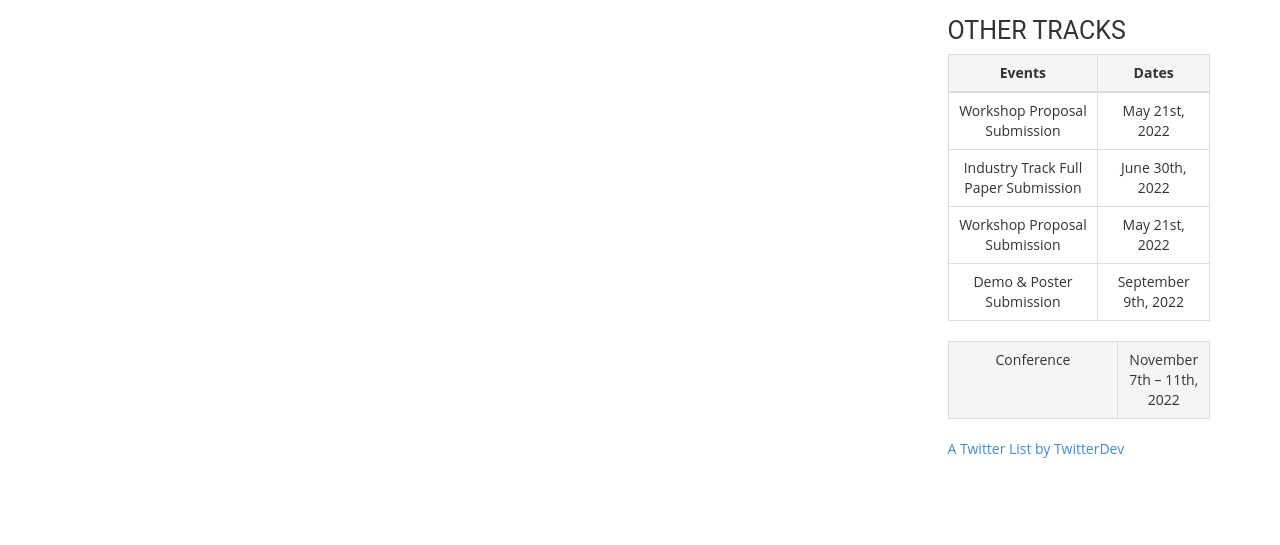
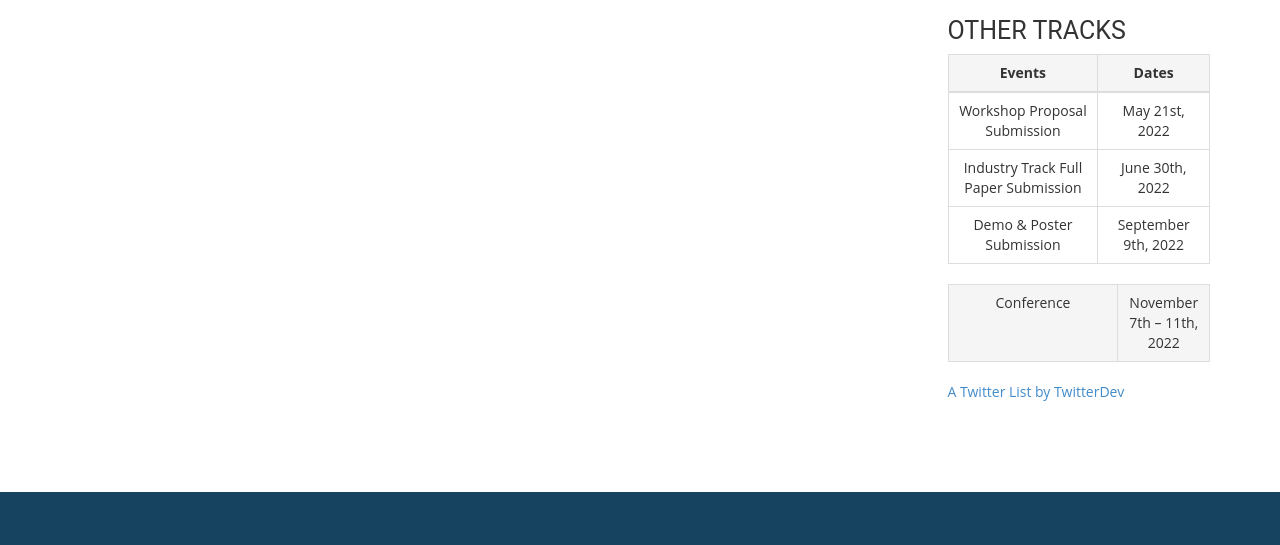
Before and after one commit to middleware-conf/2022, a plain HTML site: page accepted-papers/index.html in a window 1280 px wide. Shown: the part 1471-2016 px from the top of the page. Drawn offline with Linux system fonts and the light colour scheme.

Commit message:
other events are updated in side bar

```diff
--- a/accepted-papers/index.html
+++ b/accepted-papers/index.html
@@ -387,11 +387,6 @@
         </tr>
 
         <tr>
-          <td>Workshop Proposal Submission</td>
-          <td>May 21st, 2022</td>
-        </tr>
-
-        <tr>
           <td>Demo &amp; Poster Submission</td>
           <td>September 9th, 2022</td>
         </tr>
```
Also changed, not shown: call-for-demos-and-posters/index.html (+0 -5 lines), call-for-doctoral-symposium/index.html (+0 -5 lines), call-for-industry-papers/index.html (+0 -5 lines), call-for-research-papers/index.html (+0 -5 lines), call-for-tutorials/index.html (+0 -5 lines), call-for-workshops/index.html (+0 -5 lines), camera-ready-instructions/index.html (+0 -5 lines), categories/index.html (+0 -5 lines), doctoral-symposium-pc/index.html (+0 -5 lines), index.html (+0 -5 lines), industry-pc/index.html (+0 -5 lines), organizing-committee/index.html (+0 -5 lines), program-committee/index.html (+0 -5 lines), sponsorship/index.html (+0 -5 lines), 2 more files.
